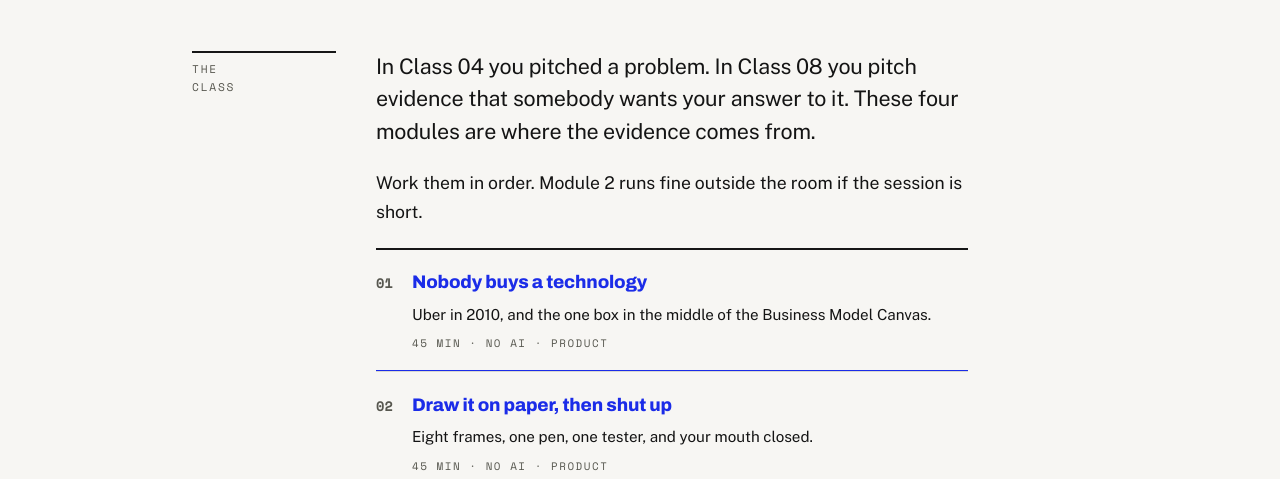
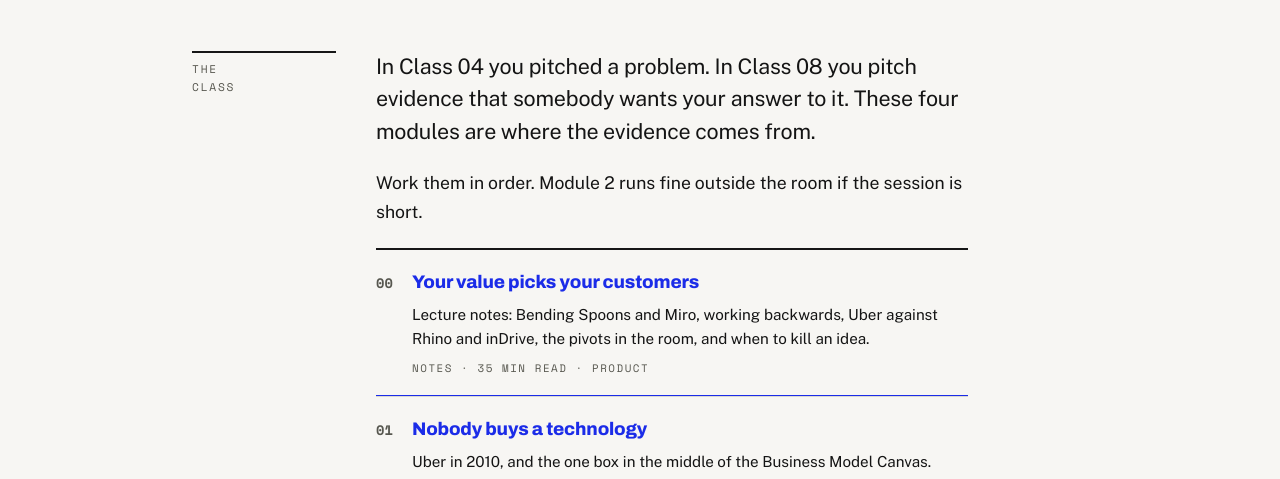
Before and after one commit to i-yam/adventure, a plain HTML site: page class-05/index.html in a window 1280 px wide. Shown: the part 455-934 px from the top of the page. Drawn offline with nearby package versions, Linux system fonts and the light colour scheme.

Commit message:
Update index.html

```diff
--- a/class-05/index.html
+++ b/class-05/index.html
@@ -452,6 +452,12 @@ a:focus-visible,summary:focus-visible{
         <p>Work them in order. Module 2 runs fine outside the room if the session is short.</p>
 
         <nav class="contents">
+          <a class="row" href="lecture.html">
+            <span class="n">00</span>
+            <span class="t">Your value picks your customers</span>
+            <span class="d">Lecture notes: Bending Spoons and Miro, working backwards, Uber against Rhino and inDrive, the pivots in the room, and when to kill an idea.</span>
+            <span class="m">notes · 35 min read · product</span>
+          </a>
           <a class="row" href="module-01.html">
             <span class="n">01</span>
             <span class="t">Nobody buys a technology</span>
```
